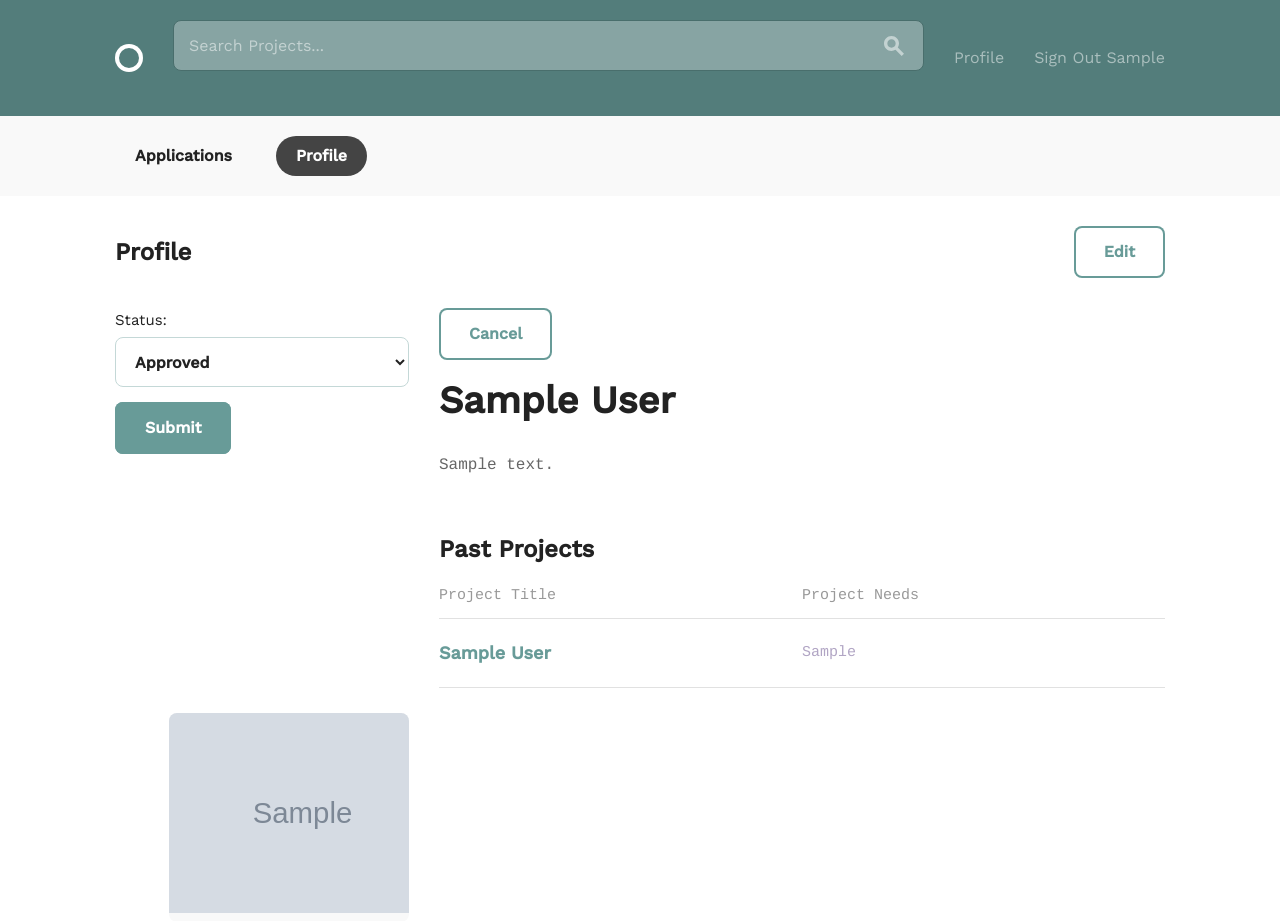
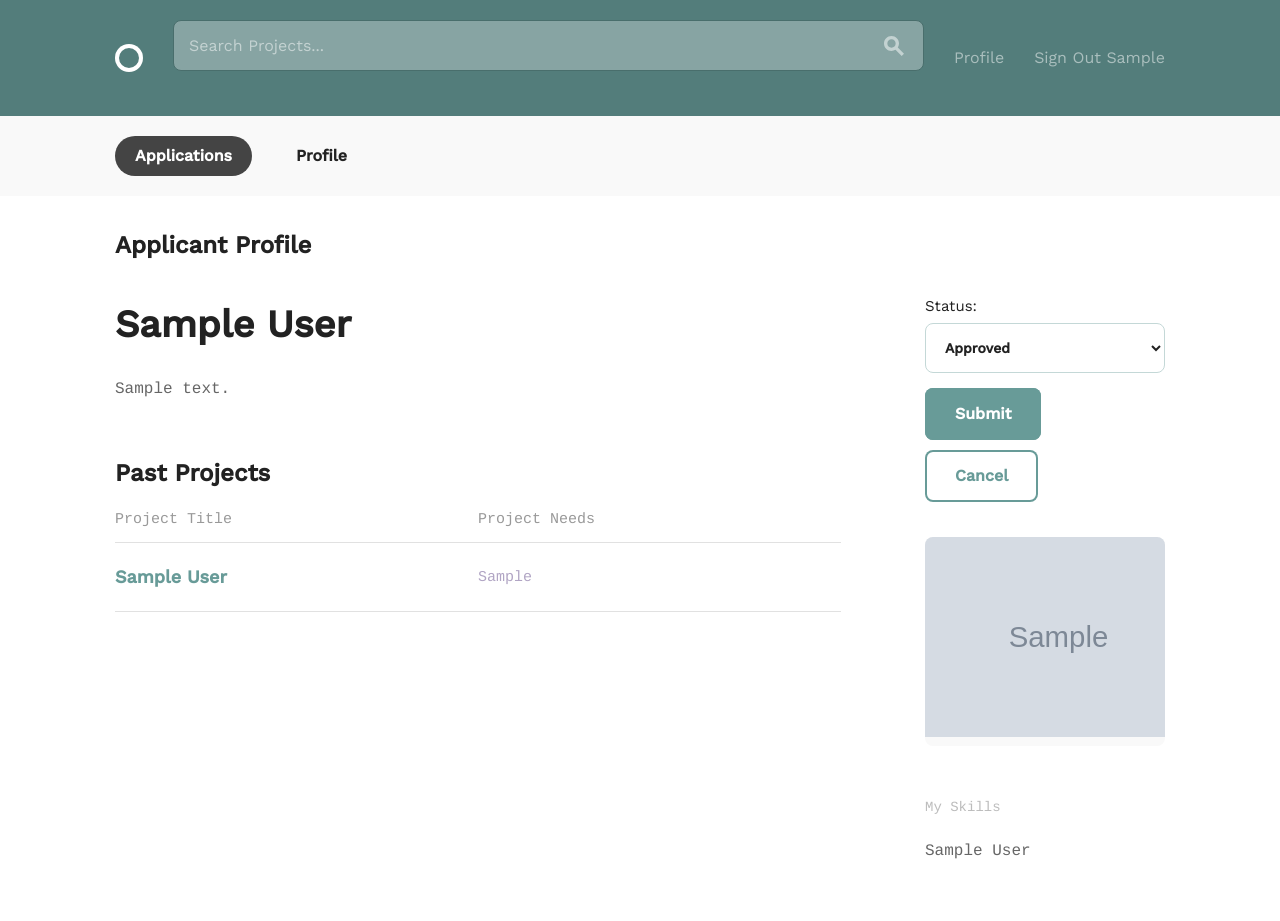
Before and after one commit to paulojenks/soc_team_builder, a Django app: page /applications/1/ in a window 1280 px wide. Shown: the top 921 px of the page. Run offline with Django 3.2, Linux system fonts and the light colour scheme; a user stored in the database is signed in; tables that the repository leaves empty hold one stand-in row (values such as "Sample post"); grey boxes marked "Sample" are stand-in pictures.

Commit message:
Update
Fix avatar file, change applications

```diff
--- a/accounts/models.py
+++ b/accounts/models.py
@@ -11,7 +11,7 @@ class Profile(models.Model):
     last_name = models.CharField(max_length=100, blank=True)
     email = models.EmailField(validators=[EmailValidator])
     bio = models.TextField(blank=True, validators=[MinLengthValidator(10)])
-    avatar = models.ImageField(upload_to="avatars", default="avatars/avatar-159236_1280.png")
+    avatar = models.ImageField(upload_to="avatars", default="avatars/default_avatar.png")
 
 
 def create_profile(sender,**kwargs ):
--- a/accounts/templates/accounts/application_detail.html
+++ b/accounts/templates/accounts/application_detail.html
@@ -6,8 +6,8 @@
   <div class="circle--actions--bar">
     <nav class="bounds">
       <ul class="circle--pill--list">
-        <li><a href="{% url 'accounts:applications' %}">Applications</a></li>
-        <li><a class="selected" href="{% url 'accounts:profile' %}">Profile</a></li>
+        <li><a class="selected" href="{% url 'accounts:applications' %}">Applications</a></li>
+        <li><a href="{% url 'accounts:profile' %}">Profile</a></li>
       </ul>
     </nav>
   </div>
@@ -15,23 +15,9 @@
   <div class="bounds circle--page">
     <div class="circle--page--header circle--fluid">
       <div class="circle--fluid--cell circle--fluid--primary">
-        <h2>Profile</h2>
-      </div>
-      <div class="circle--fluid--cell circle--fluid--secondary">
-        <a class="button icon-on-left" href="{% url 'accounts:edit_profile' %}">Edit</a>
+        <h2>Applicant Profile</h2>
       </div>
     </div>
-        <form action="" method="POST">
-        {% csrf_token %}
-        <div class="grid-30">
-            {{ application }}
-            <button class="button button-primary" type="submit">Submit</button>
-        </div>
-        <div class="grid-30"></div>
-        <div class="grid-30">
-            <a class="button button-secondary" href="{% url 'accounts:applications' %}">Cancel</a>
-        </div>
-    </form>
     <div class="grid-70">
       <h1>{{ profile.first_name|title }} {{ profile.last_name|title }}</h1>
       <div class="circle--article--body">
@@ -66,6 +52,12 @@
 
     <div class="grid-25 grid-push-5">
       <div class="circle--secondary--module">
+              <form action="" method="POST">
+        {% csrf_token %}
+            {{ application }}
+            <button class="button button-primary" type="submit">Submit</button>
+            <a class="button button-secondary" href="{% url 'accounts:applications' %}">Cancel</a>
+    </form>
         <div class="circle--primary--avatar">
             {% if user.profile.avatar.url %}
                 <img src="{{ user.profile.avatar.url }}" height="200">
--- a/accounts/views.py
+++ b/accounts/views.py
@@ -1,5 +1,5 @@
 from django.contrib import messages
-from django.contrib.auth.views import LoginView, LogoutView
+from django.contrib.auth.views import LoginView, PasswordChangeView
 from django.contrib.auth.mixins import LoginRequiredMixin, AccessMixin
 from django.contrib.auth.decorators import login_required
 from django.contrib.auth.forms import UserCreationForm
@@ -24,6 +24,10 @@ from . import choices
 class SignInView(LoginView):
     """Sign in"""
     template_name = 'accounts/signin.html'
+
+
+class ChangePassword(PasswordChangeView):
+    pass
 
 
 class RegisterView(CreateView):
@@ -118,7 +122,7 @@ class ProfileUpdateView(LoginRequiredMixin, UpdateView):
 
     def post(self, request, *args, **kwargs):
         user = self.get_object()
-        profile_formset = self.form_class(request.POST, instance=user)
+        profile_formset = self.form_class(request.POST, request.FILES, instance=user)
         project_formset = self.second_form_class(request.POST, instance=user)
         skill_formset = self.third_form_class(request.POST, instance=user)
 
@@ -278,7 +282,7 @@ class ApplicationView(LoginRequiredMixin, ListView):
         for skill in choices.SKILLS:
             skills.append(skill[0])
         context = super().get_context_data(**kwargs)
-        context['applications'] = models.Application.objects.all()
+        context['applications'] = models.Application.objects.filter(position__project__user=self.request.user)
         context['projects'] = models.Project.objects.all()
         context['profiles'] = models.Profile.objects.all()
         context['skills'] = skills
```
Also changed, not shown: accounts/migrations/0006_auto_20190115_1033.py (added), media/avatars/a790712f-94fd-4c40-95ab-fec033bd90e5-0e7dc25c-8aba-465a-b1fb-93b696a1086e-v1.png (added), media/avatars/default_avatar.png (added), media/avatars/u7Q9MR31_400x400.jpg (added).
